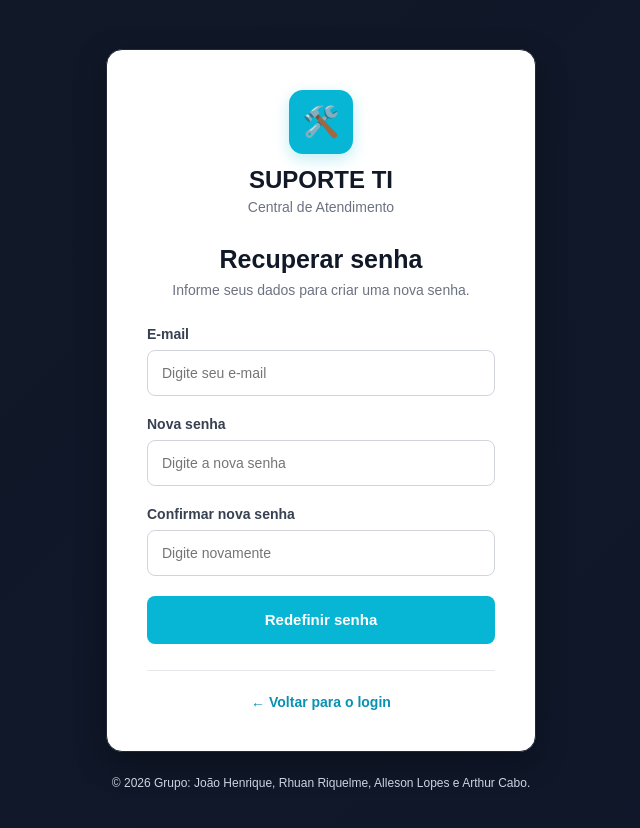
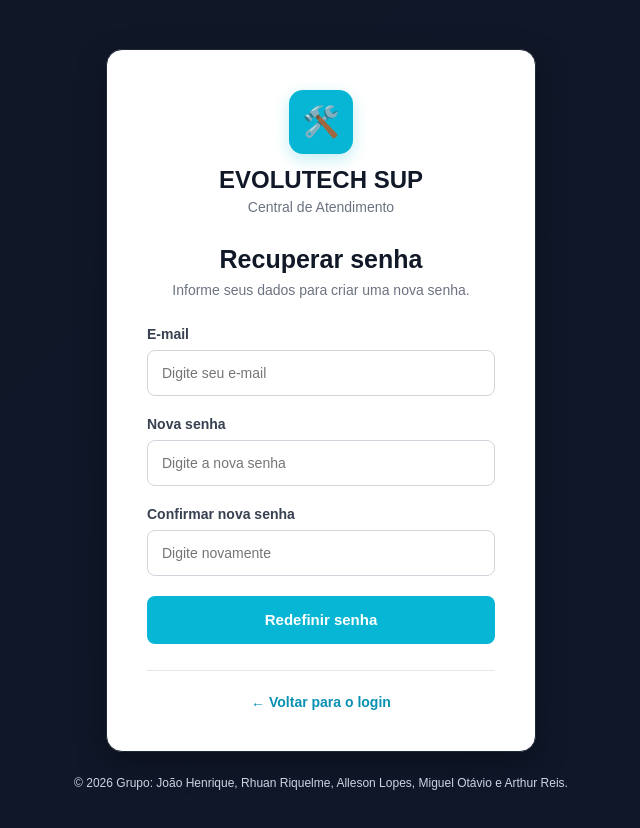
Before and after one commit to jhmfreitass/Evolutech-Sup, a website: page recuperar-senha.html in a window 1280 px wide. Shown: the whole page, without its empty margins (319-959 px from the left). Drawn offline with Linux system fonts and the light colour scheme.

Commit message:
Atulização de créditos

```diff
--- a/recuperar-senha.html
+++ b/recuperar-senha.html
@@ -11,7 +11,7 @@
         content="width=device-width, initial-scale=1.0"
     >
 
-    <title>Recuperar senha - Suporte TI</title>
+    <title>Recuperar senha - Evolutech SUP</title>
 
     <link
         rel="stylesheet"
@@ -32,7 +32,7 @@
                     🛠️
                 </div>
 
-                <h1>SUPORTE TI</h1>
+                <h1>EVOLUTECH SUP</h1>
 
                 <p>
                     Central de Atendimento
@@ -128,7 +128,7 @@
         <footer class="login-footer">
 
             © 2026 Grupo: João Henrique, Rhuan Riquelme,
-            Alleson Lopes e Arthur Cabo.
+            Alleson Lopes, Miguel Otávio e Arthur Reis.
 
         </footer>
 
```
